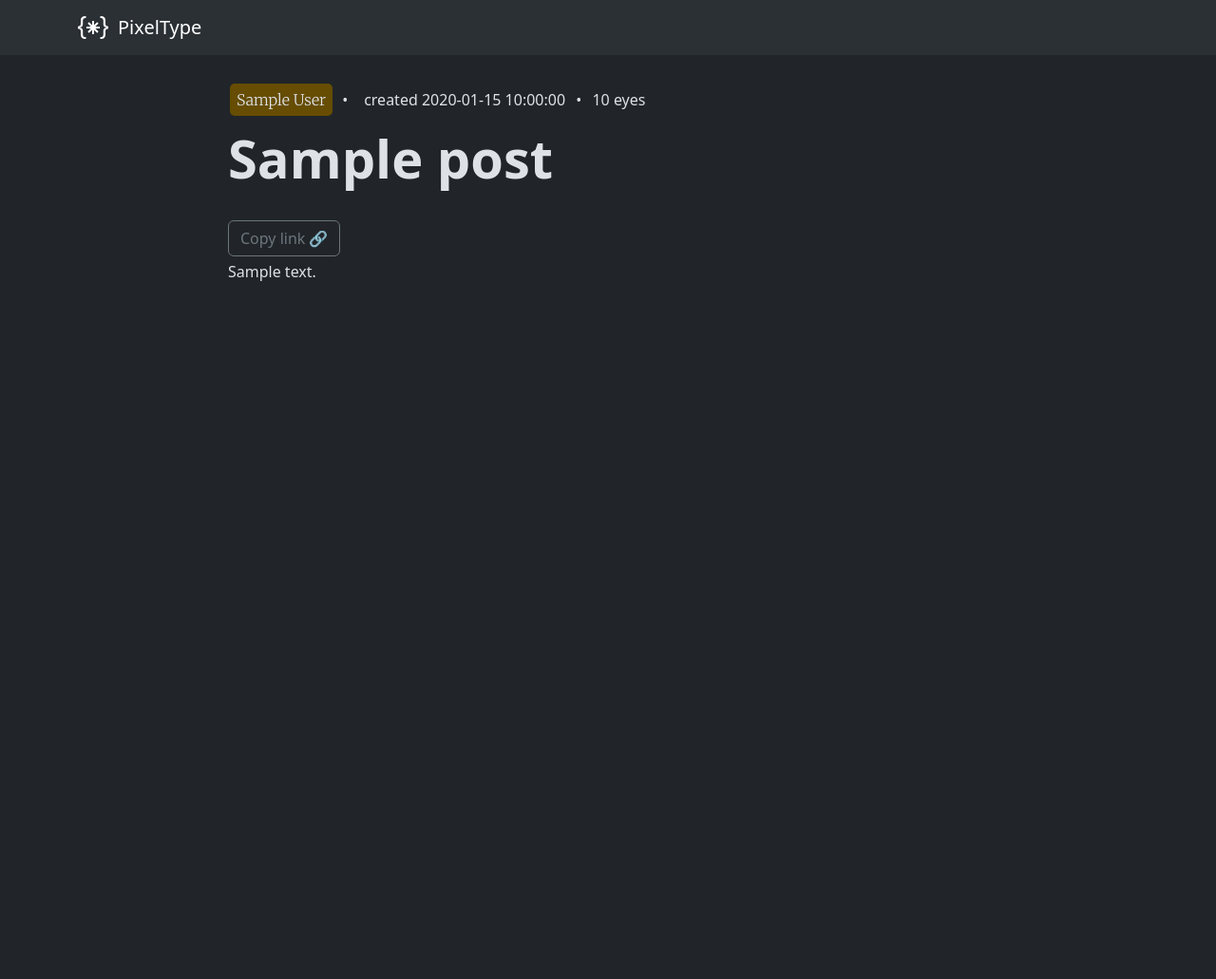
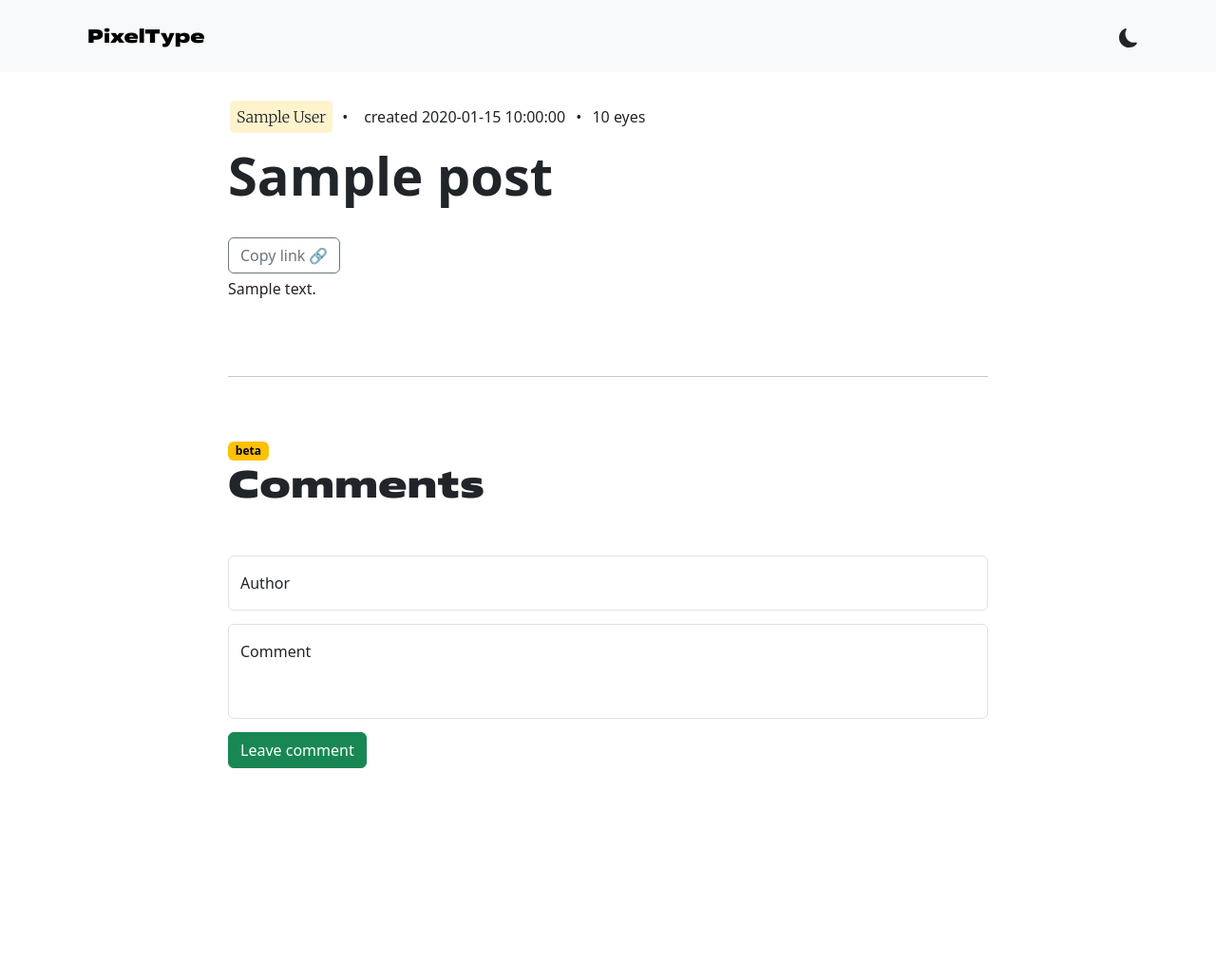
Before and after one commit to cypherpunksO1/PixelType, a FastAPI app: template templates/type.html in a window 1280 px wide. Shown: the whole page at 95% size. Before the commit the page ends 296 px from the top, so only its background shows below. Run offline with FastAPI, Linux system fonts and the light colour scheme; the template is opened without the code that fills it: most values are stand-ins (such as "Sample title", 1, 10 or a date in 2020); data that the repository does not hold is empty.

Commit message:
Add white theme. Redesign. Add comments.

```diff
--- a/src/routers.py
+++ b/src/routers.py
@@ -1,6 +1,7 @@
 from fastapi import APIRouter
 
 from src.posts.router import posts_router
+from src.comments.router import comments_router
 from src.templates.router import templates_router
 
 
@@ -9,6 +10,7 @@ def get_api_routers() -> APIRouter:
                        tags=["api"])
 
     router.include_router(posts_router, prefix="/post")
+    router.include_router(comments_router, prefix="/comments")
 
     return router
 
--- a/static/css/style.css
+++ b/static/css/style.css
@@ -2,9 +2,26 @@
 @import url('https://fonts.googleapis.com/css2?family=Merriweather:wght@300&display=swap');
 
 
+@font-face {
+    font-family: 'BoldFont';
+    src: url('/static/fonts/bold.ttf') format('truetype');
+    font-weight: bold;
+    font-style: normal;
+}
+
+body {
+    animation: fadein 2s;
+}
+
+@keyframes fadein {
+    from { opacity: 0; }
+    to   { opacity: 1; }
+}
+
 .navbar {
     width: 100vw;
     position: sticky;
+    z-index: 10000;
 }
 
 .roman {
@@ -25,7 +42,4 @@
         display: none;
     }
 
-    img {
-        width: calc(100% - 100px)!important;
-    }
 }
--- a/static/js/index.js
+++ b/static/js/index.js
@@ -1,3 +1,18 @@
+function formatDate(dateStr) {
+    var date = new Date(dateStr);
+    var currentYear = new Date().getFullYear();
+    var currentTime = new Date().getTime();
+    var diffTime = currentTime - date.getTime();
+    var diffDays = Math.ceil(diffTime / (1000 * 60 * 60 * 24));
+
+    if (date.getFullYear() == currentYear) {
+        return date.toLocaleDateString('ru-RU', { day: 'numeric', month: 'long' }) + ' (' + diffDays + ' дней назад)';
+    } else {
+        return date.toLocaleDateString('ru-RU', { day: 'numeric', month: 'long', year: 'numeric' }) + ' (' + diffDays + ' дней назад)';
+    }
+}
+
+
 function copyToClipboard(text) {
     const textarea = document.createElement('textarea');
     textarea.value = text;
@@ -69,14 +84,78 @@ async function uploadImage(file) {
     }
 }
 
-const fileInput = document.querySelector('input[type="file"]');
-fileInput.addEventListener('change', async (event) => {
-    const file = event.target.files[0];
-    if (file) {
-        const result = await uploadImage(file);
-        insertText('![](/' + result['path'] + ')')
 
-        localStorage.setItem('text', document.getElementById('textInput').value);
-        localStorage.setItem('title', document.getElementById('titleInput').value);
+async function createComment(post_key) {
+    localStorage.setItem('author', document.getElementById('commentAuthorInput').value);
+
+    let author = document.getElementById('commentAuthorInput').value;
+
+    if (author.length === 0) {
+        author = undefined;
     }
-});
+
+    let response = await fetch('/api/v1/comments/create', {
+        method: 'POST',
+        headers: {
+            'Content-Type': 'application/json',
+        },
+
+        body: JSON.stringify({
+            text: document.getElementById('commentTextInput').value,
+            author: author,
+            post_key: post_key
+        })
+    });
+
+    let status = response.status;
+
+    if (status === 201) {
+        document.getElementById('commentAuthorInput').value = "";
+        document.getElementById('commentTextInput').value = "";
+
+        getPostComments(post_key);
+    } else {
+
+    }
+}
+
+
+async function getPostComments(post_key) {
+    let response = await fetch('/api/v1/comments/get/' + post_key, {
+        method: 'GET'
+    });
+    let status = response.status;
+    let result = await response.json();
+
+    if (status === 200) {
+        if (result.length > 0) {
+            let content = '';
+            for (let item in result) {
+                let elem = result[item];
+
+                let html = `
+                <div class="card mb-4">
+                    <div class="card-body">
+                        <br>
+                        <p>${elem.text}</p>
+                        <br>
+                        <div class="d-flex justify-content-between">
+                            <div>
+                                <mark class="roman" style="border-radius: 5px; padding: 7px 7px 7px 7px">
+                                ${elem.author}
+                                </mark>
+                            </div>
+                            <div class="d-flex flex-row align-items-center">
+                                <p class="small text-muted mb-0">${formatDate(elem.created)}</p>
+                            </div>
+                        </div>
+                    </div>
+                </div>
+                `
+                content += html;
+            }
+            let block = document.getElementById('comments');
+            block.innerHTML = content;
+        }
+    }
+}
--- a/templates/index.html
+++ b/templates/index.html
@@ -1,6 +1,5 @@
 <!DOCTYPE html>
-<html lang="en" translate="no" data-bs-theme="dark" prefix="og: http://ogp.me/ns#>
-    <head>
+<html lang="en" translate="no" data-bs-theme="white" prefix="og: http://ogp.me/ns#">
     <meta charset="UTF-8">
     <meta name="viewport"
             content="width=device-width, user-scalable=no, initial-scale=1.0, maximum-scale=1.0, minimum-scale=1.0">
@@ -20,24 +19,67 @@
     <div class="container">
         <a class="navbar-brand" href="/">
         <div class="d-flex align-items-center justify-content-center" style="gap: 10px; justify-content: center; align-items: center;">
-                <svg xmlns="http://www.w3.org/2000/svg"
-                    width="32"
-                    height="32"
-                    fill="currentColor"
-                    class="bi bi-braces-asterisk"
-                    viewBox="0 0 16 16">
-                    <path fill-rule="evenodd" d="M1.114 8.063V7.9c1.005-.102 1.497-.615 1.497-1.6V4.503c0-1.094.39-1.538 1.354-1.538h.273V2h-.376C2.25 2 1.49 2.759 1.49 4.352v1.524c0 1.094-.376 1.456-1.49 1.456v1.299c1.114 0 1.49.362 1.49 1.456v1.524c0 1.593.759 2.352 2.372 2.352h.376v-.964h-.273c-.964 0-1.354-.444-1.354-1.538V9.663c0-.984-.492-1.497-1.497-1.6ZM14.886 7.9v.164c-1.005.103-1.497.616-1.497 1.6v1.798c0 1.094-.39 1.538-1.354 1.538h-.273v.964h.376c1.613 0 2.372-.759 2.372-2.352v-1.524c0-1.094.376-1.456 1.49-1.456v-1.3c-1.114 0-1.49-.362-1.49-1.456V4.352C14.51 2.759 13.75 2 12.138 2h-.376v.964h.273c.964 0 1.354.444 1.354 1.538V6.3c0 .984.492 1.497 1.497 1.6ZM7.5 11.5V9.207l-1.621 1.621-.707-.707L6.792 8.5H4.5v-1h2.293L5.172 5.879l.707-.707L7.5 6.792V4.5h1v2.293l1.621-1.621.707.707L9.208 7.5H11.5v1H9.207l1.621 1.621-.707.707L8.5 9.208V11.5h-1Z"/>
-                </svg>
-                <div class="d-flex" style="flex-direction: column; gap: 0; padding: 0;">
+            <div class="d-flex" style="flex-direction: column; gap: 0; padding: 10px; font-family: BoldFont;">
                 PixelType
             </div>
         </div>
         </a>
+        <div id="changeTheme" style="cursor: pointer;">
+        <svg xmlns="http://www.w3.org/2000/svg" width="20" height="20" fill="currentColor" class="bi bi-moon-fill" viewBox="0 0 16 16">
+            <path d="M6 .278a.768.768 0 0 1 .08.858 7.208 7.208 0 0 0-.878 3.46c0 4.021 3.278 7.277 7.318 7.277.527 0 1.04-.055 1.533-.16a.787.787 0 0 1 .81.316.733.733 0 0 1-.031.893A8.349 8.349 0 0 1 8.344 16C3.734 16 0 12.286 0 7.71 0 4.266 2.114 1.312 5.124.06A.752.752 0 0 1 6 .278z"/>
+        </svg>
+    </div>
     </div>
 </nav>
+
 <body>
     {% block content %}
 
     {% endblock %}
 </body>
+
+<script>
+window.onload = function() {
+    var savedTheme = localStorage.getItem('theme');
+    if (savedTheme) {
+        document.documentElement.setAttribute('data-bs-theme', savedTheme);
+
+        if (savedTheme === 'white') {
+            document.getElementById('changeTheme').innerHTML = `
+            <svg xmlns="http://www.w3.org/2000/svg" width="20" height="20" fill="currentColor" class="bi bi-moon-fill" viewBox="0 0 16 16">
+                <path d="M6 .278a.768.768 0 0 1 .08.858 7.208 7.208 0 0 0-.878 3.46c0 4.021 3.278 7.277 7.318 7.277.527 0 1.04-.055 1.533-.16a.787.787 0 0 1 .81.316.733.733 0 0 1-.031.893A8.349 8.349 0 0 1 8.344 16C3.734 16 0 12.286 0 7.71 0 4.266 2.114 1.312 5.124.06A.752.752 0 0 1 6 .278z"/>
+            </svg>
+            `
+        } else {
+            document.getElementById('changeTheme').innerHTML = `
+            <svg xmlns="http://www.w3.org/2000/svg" width="20" height="20" fill="currentColor" class="bi bi-brightness-high-fill" viewBox="0 0 16 16">
+                <path d="M12 8a4 4 0 1 1-8 0 4 4 0 0 1 8 0zM8 0a.5.5 0 0 1 .5.5v2a.5.5 0 0 1-1 0v-2A.5.5 0 0 1 8 0zm0 13a.5.5 0 0 1 .5.5v2a.5.5 0 0 1-1 0v-2A.5.5 0 0 1 8 13zm8-5a.5.5 0 0 1-.5.5h-2a.5.5 0 0 1 0-1h2a.5.5 0 0 1 .5.5zM3 8a.5.5 0 0 1-.5.5h-2a.5.5 0 0 1 0-1h2A.5.5 0 0 1 3 8zm10.657-5.657a.5.5 0 0 1 0 .707l-1.414 1.415a.5.5 0 1 1-.707-.708l1.414-1.414a.5.5 0 0 1 .707 0zm-9.193 9.193a.5.5 0 0 1 0 .707L3.05 13.657a.5.5 0 0 1-.707-.707l1.414-1.414a.5.5 0 0 1 .707 0zm9.193 2.121a.5.5 0 0 1-.707 0l-1.414-1.414a.5.5 0 0 1 .707-.707l1.414 1.414a.5.5 0 0 1 0 .707zM4.464 4.465a.5.5 0 0 1-.707 0L2.343 3.05a.5.5 0 1 1 .707-.707l1.414 1.414a.5.5 0 0 1 0 .708z"/>
+            </svg>
+            `
+        }
+    }
+};
+
+document.getElementById('changeTheme').addEventListener('click', function() {
+    var currentTheme = document.documentElement.getAttribute('data-bs-theme');
+    if (currentTheme === 'white') {
+        document.documentElement.setAttribute('data-bs-theme', 'dark');
+        document.getElementById('changeTheme').innerHTML = `
+        <svg xmlns="http://www.w3.org/2000/svg" width="20" height="20" fill="currentColor" class="bi bi-brightness-high-fill" viewBox="0 0 16 16">
+            <path d="M12 8a4 4 0 1 1-8 0 4 4 0 0 1 8 0zM8 0a.5.5 0 0 1 .5.5v2a.5.5 0 0 1-1 0v-2A.5.5 0 0 1 8 0zm0 13a.5.5 0 0 1 .5.5v2a.5.5 0 0 1-1 0v-2A.5.5 0 0 1 8 13zm8-5a.5.5 0 0 1-.5.5h-2a.5.5 0 0 1 0-1h2a.5.5 0 0 1 .5.5zM3 8a.5.5 0 0 1-.5.5h-2a.5.5 0 0 1 0-1h2A.5.5 0 0 1 3 8zm10.657-5.657a.5.5 0 0 1 0 .707l-1.414 1.415a.5.5 0 1 1-.707-.708l1.414-1.414a.5.5 0 0 1 .707 0zm-9.193 9.193a.5.5 0 0 1 0 .707L3.05 13.657a.5.5 0 0 1-.707-.707l1.414-1.414a.5.5 0 0 1 .707 0zm9.193 2.121a.5.5 0 0 1-.707 0l-1.414-1.414a.5.5 0 0 1 .707-.707l1.414 1.414a.5.5 0 0 1 0 .707zM4.464 4.465a.5.5 0 0 1-.707 0L2.343 3.05a.5.5 0 1 1 .707-.707l1.414 1.414a.5.5 0 0 1 0 .708z"/>
+        </svg>
+        `
+        localStorage.setItem('theme', 'dark'); // Сохраняем новое значение в localStorage
+    } else {
+        document.documentElement.setAttribute('data-bs-theme', 'white');
+        document.getElementById('changeTheme').innerHTML = `
+        <svg xmlns="http://www.w3.org/2000/svg" width="20" height="20" fill="currentColor" class="bi bi-moon-fill" viewBox="0 0 16 16">
+            <path d="M6 .278a.768.768 0 0 1 .08.858 7.208 7.208 0 0 0-.878 3.46c0 4.021 3.278 7.277 7.318 7.277.527 0 1.04-.055 1.533-.16a.787.787 0 0 1 .81.316.733.733 0 0 1-.031.893A8.349 8.349 0 0 1 8.344 16C3.734 16 0 12.286 0 7.71 0 4.266 2.114 1.312 5.124.06A.752.752 0 0 1 6 .278z"/>
+        </svg>
+        `
+        localStorage.setItem('theme', 'white'); // Сохраняем новое значение в localStorage
+    }
+});
+</script>
+
 </html>
--- a/templates/type.html
+++ b/templates/type.html
@@ -33,6 +33,38 @@
         border-radius: 15px;
         width: 100%;
     }
+
+    @media (max-width: 1000px) {
+        img {
+            width: var(--window-size);
+            border-radius: 5px;
+            width: 100%;
+        }
+    }
+
+    textarea {
+        background: transparent;
+        border: 1px solid var(--main-bg-color);
+        outline: none;
+        resize: none;
+        width: 100%;
+        min-height: 50px;
+        margin-top: 20px;
+        font-size: 20px;
+        margin-top: -10px;
+    }
+
+    input {
+        background: transparent;
+        border: 1px solid var(--main-bg-color);
+        outline: none;
+        resize: none;
+        width: calc(100% - 10px);
+        min-height: 50px;
+        margin-top: 20px;
+        font-family: var(--text-font);
+        font-size: var(--text-size);
+    }
 </style>
 
 <body>
@@ -53,12 +85,47 @@
         </button>
         <br><br>
         <p class="text" style="word-wrap: break-word;">{{ post.text | safe }}</p>
+        <br><br>
+        <hr>
+        <br><br>
+        <span class="badge text-bg-warning">beta</span>
+        <h1 style="font-family: BoldFont;">Comments</h1>
+        <br>
+        <!-- <input class="roman" id="commentAuthorInput" type="text" placeholder="Author">
+        <label for="commentTextInput"></label>
+        <textarea placeholder="Comment..." name="" id="commentTextInput"></textarea> -->
+        <form class="form-floating">
+            <input type="email" class="form-control" id="commentAuthorInput" placeholder="Author">
+            <label for="commentAuthorInput">Author</label>
+          </form>
+          <br>
+        <div class="form-floating">
+            <textarea class="form-control" placeholder="Leave a comment here" id="commentTextInput" style="height: 100px"></textarea>
+            <label for="commentTextInput">Comment</label>
+        </div>
+        <br>
+        <button style="margin-top: -10px;" type="button" class="btn btn-success" id="createCommentButton">Leave comment</button>
+        <br><br><br><br>
+        <div id="comments"></div>
     </div>
 </div>
 
 <script src="/static/js/index.js"></script>
-<script>hljs.initHighlightingOnLoad();</script>
 <script>
+    document.getElementById('commentAuthorInput').value = localStorage.getItem('author');
+
+    getPostComments('{{ post.key }}')
+
+    document.getElementById("createCommentButton").onclick = function() {
+        createComment('{{ post.key }}');
+    }
+    const title_textarea = document.getElementById('commentTextInput');
+
+    title_textarea.addEventListener('input', function () {
+        this.style.height = 'auto';
+        this.style.height = this.scrollHeight + 'px';
+    });
+
     document.addEventListener("DOMContentLoaded", function () {
         // Найти все блоки с тегом code
         var codeBlocks = document.querySelectorAll("code");
```
Also changed, not shown: core/gateways/comment_gateway.py (added, +41 -0 lines), core/models.py (+12 -0 lines), core/schemas.py (+7 -0 lines), core/services/comments_service.py (added, +37 -0 lines), src/comments/router.py (added, +28 -0 lines), templates/create.html (+12 -12 lines), 2 other files. Lines whose indentation alone changed are shown as unchanged.
